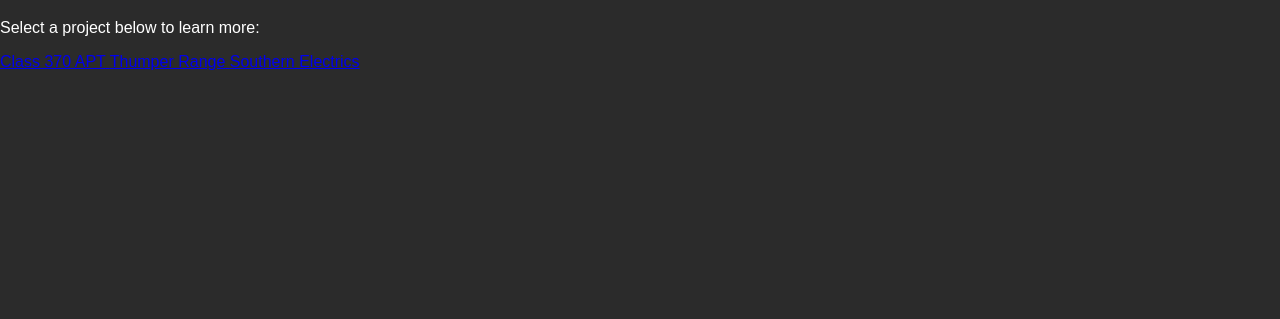
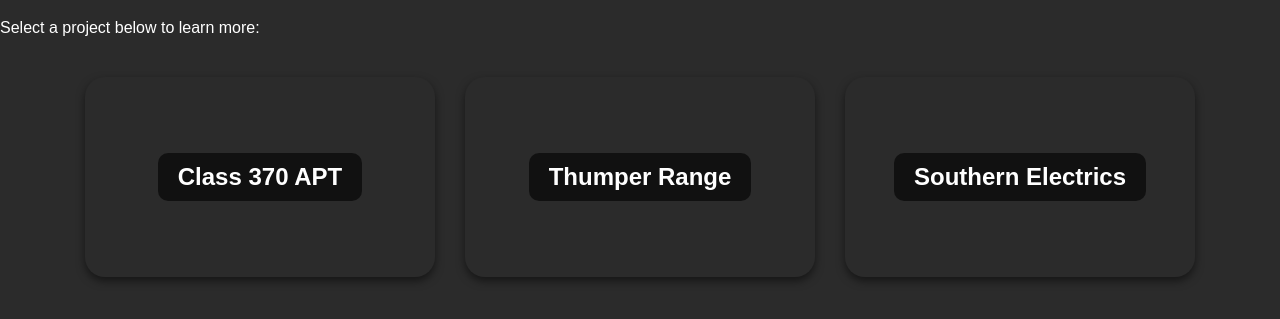
Before and after one commit to DatTrainMan19/Severnside, a plain HTML site: page current_project.html in a window 1280 px wide. Shown: the part 79-398 px from the top of the page. Drawn offline with Linux system fonts and the light colour scheme.

Commit message:
Update style.css

```diff
--- a/style.css
+++ b/style.css
@@ -83,3 +83,40 @@ footer {
   text-align: center;
   background-color: #1a1a1a; /* slightly darker footer */
 }
+
+/* Project Buttons */
+.project-buttons {
+  display: flex;
+  justify-content: center;
+  flex-wrap: wrap;
+  gap: 30px;
+  margin-top: 40px;
+}
+
+.project-button {
+  display: flex;
+  align-items: center;
+  justify-content: center;
+  width: 350px;
+  height: 200px;
+  background-size: cover;
+  background-position: center;
+  border-radius: 20px;
+  text-decoration: none;
+  color: #ffffff;
+  font-size: 1.5em;
+  font-weight: bold;
+  box-shadow: 0 4px 8px rgba(0,0,0,0.5);
+  transition: transform 0.2s, box-shadow 0.2s;
+}
+
+.project-button span {
+  background: rgba(0, 0, 0, 0.6);
+  padding: 10px 20px;
+  border-radius: 10px;
+}
+
+.project-button:hover {
+  transform: scale(1.05);
+  box-shadow: 0 6px 12px rgba(0,0,0,0.7);
+}
```
